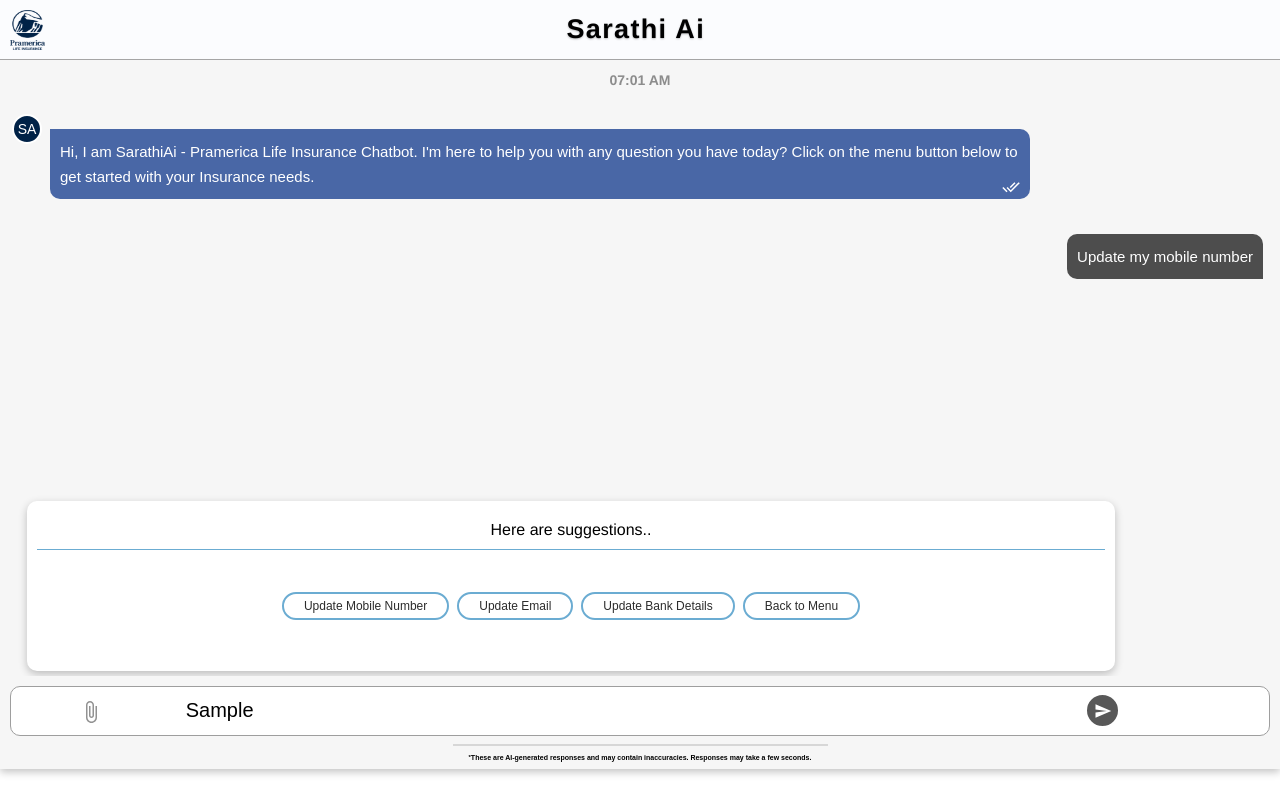
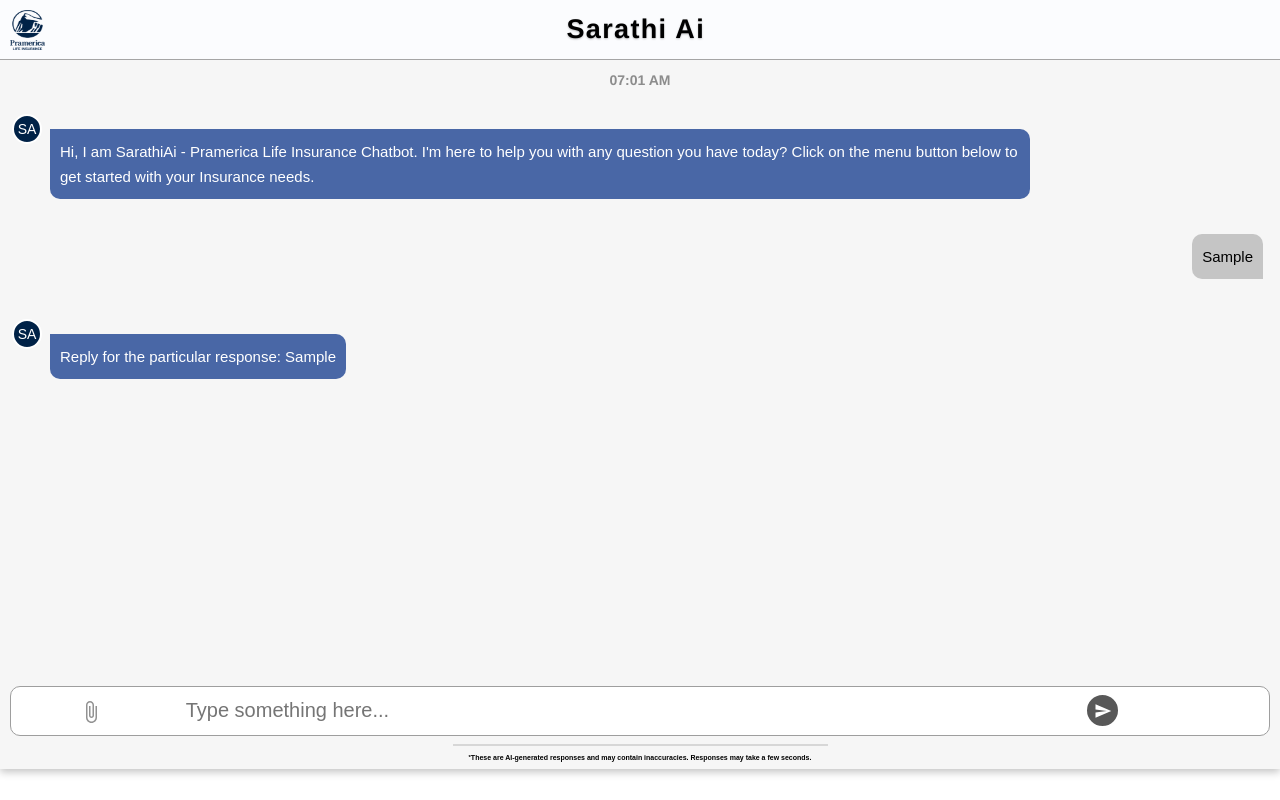
Before and after one commit to Abhinav-Desh/SarathiUI, a React (Create React App) app in the folder sarathiui/: page / in a window 1280 px wide. Both pictures are taken after typing "Sample" into the empty fields and a click on the button 1102 px from the left and 710 px from the top of the page. Built offline with nearby package versions, Linux system fonts and the light colour scheme.

Commit message:
add dynamic data

```diff
--- a/sarathiui/src/App.css
+++ b/sarathiui/src/App.css
@@ -208,8 +208,8 @@
   display: flex;
   animation-duration: 0.7s !important;
   flex-direction: column;
-  position: absolute;
-  bottom: 5px;
+  position: fixed;
+  top: 60%;
   z-index: 9;
   /* gap: 8px; */
   height: 170px;
@@ -372,10 +372,10 @@
   max-width: 78%;
   padding: 10px;
   /* background-color: #c8c6c6 ; */
-  background-color: #4d4d4d;
+  background-color: #c5c5c5;
   font-family: helvetica;
   /* color: black; */
-  color: white;
+  color: black;
   position: relative;
   /* margin-top: 20px; */
   font-size: 15px;
--- a/sarathiui/src/App.js
+++ b/sarathiui/src/App.js
@@ -8,6 +8,9 @@
 
 function App() {
   const [showIntro,setShowIntro] = useState(true);
+  const [userMessage,setUserMessage] = useState('');
+  const [messages, setMessages] = useState([]);
+  const [toggleSuggestion,setToggleSuggestion] = useState(true);
   useEffect(()=>{
     const timer = setTimeout(()=>setShowIntro(false),2000);
     return ()=>clearTimeout(timer);
@@ -18,8 +21,8 @@
    (
     <>
       <Header />
-      <MainContent />
-      <Footer />
+      <MainContent messages={messages} setMessages= {setMessages} userMessage={userMessage} setUserMessage={setUserMessage} toggleSuggestion={toggleSuggestion} setToggleSuggestion={setToggleSuggestion} />
+      <Footer messages={messages} setMessages={setMessages} userMessage = {userMessage} setUserMessage ={setUserMessage} toggleSuggestion={toggleSuggestion} setToggleSuggestion={setToggleSuggestion}/>
     </>
   )}
     </div>
--- a/sarathiui/src/components/Footer.tsx
+++ b/sarathiui/src/components/Footer.tsx
@@ -2,17 +2,38 @@
 import SendIcon from '@mui/icons-material/Send';
 import AttachFileIcon from '@mui/icons-material/AttachFile';
 
-const Footer = () => {
+interface FooterProps {
+  messages: {  text: string; sender: string; }[];
+  setMessages: React.Dispatch<React.SetStateAction<{ text: string; sender: string; }[]>>;
+  userMessage: string;
+  setUserMessage: React.Dispatch<React.SetStateAction<string>>;
+  toggleSuggestion:boolean;
+  setToggleSuggestion: React.Dispatch<React.SetStateAction<boolean>>;
+}
+
+const Footer: React.FC<FooterProps> = ({ messages, setMessages, userMessage, setUserMessage,toggleSuggestion,setToggleSuggestion }) => {
+
   const handleForm = (e: React.FormEvent) => {
     e.preventDefault();
 
+    if (userMessage.trim()) {
+      setMessages([...messages, {sender: 'user', text:userMessage}]);
+      setMessages((prev)=> [...prev, {sender: 'bot', text:"Reply for the particular response: "+ userMessage}]);
+
+      setToggleSuggestion(false);
+      setUserMessage('');
+    }
     console.log('Form submitted');
+    console.log(userMessage);
+  };
+
+  const typing = (e: React.ChangeEvent<HTMLInputElement>) => {
+    setUserMessage(e.target.value);
   };
 
   return (
     <div className="footer-container">
       <div className="footer-content">
-
         <form onSubmit={handleForm} className="footer-form">
           <div className="something-type">
             <div className="attach-file">
@@ -22,15 +43,17 @@
               type="text"
               placeholder="Type something here..."
               className="text-something"
+              value={userMessage}
+              onChange={typing}
             />
           </div>
           {/* Added type="submit" to button */}
           <button type="submit" className="send">
-            <SendIcon style={{ color: 'white',fontSize:'18px' }} />
+            <SendIcon style={{ color: 'white', fontSize: '18px' }} />
           </button>
         </form>
         <div className="footer-text">
-          <sup>*</sup>These are AI-generated responses and may contain inaccuracies. Responses may take a few seconds.
+          <sup>*</sup> These are AI-generated responses and may contain inaccuracies. Responses may take a few seconds.
         </div>
       </div>
     </div>
--- a/sarathiui/src/components/MainContent.tsx
+++ b/sarathiui/src/components/MainContent.tsx
@@ -1,13 +1,21 @@
-import React, { useState, useEffect } from 'react';
-import DoneAllIcon from '@mui/icons-material/DoneAll';
+import React, { useState, useEffect, ReactEventHandler } from 'react';
+// import DoneAllIcon from '@mui/icons-material/DoneAll';
 const suggestion = [
   { name: 'Update Mobile Number' },
   { name: 'Update Email' },
   { name: 'Update Bank Details' },
   { name: 'Back to Menu' },
 ];
+interface MainContentProps {
+  messages: {  text: string; sender: string; }[];
+  setMessages: React.Dispatch<React.SetStateAction<{ text: string; sender: string; }[]>>;
+  userMessage: string;
+  setUserMessage: React.Dispatch<React.SetStateAction<string>>;
+  toggleSuggestion:boolean;
+  setToggleSuggestion: React.Dispatch<React.SetStateAction<boolean>>;
+}
 
-const MainContent = () => {
+const MainContent: React.FC<MainContentProps> = ({ messages, setMessages, userMessage, setUserMessage,toggleSuggestion,setToggleSuggestion}) => {
   // Initialize the state for storing the formatted time
   const [initialTime, setInitialTime] = useState<string>('');
 
@@ -28,6 +36,11 @@
     setInitialTime(formattedPresentTime);
   }, []);
 
+  const suggestiontype = (e:any)=>{
+    console.log(e);
+    setMessages([...messages,{sender: 'user', text:e}]);
+    setToggleSuggestion(false);
+  }
   return (
     <div className="mainContent-container">
       <div className="mainContent-content">
@@ -39,7 +52,7 @@
           <div className="sender-logo">SA</div>
 
           <div className="sender-message">
-            <div className='tick-icon'><DoneAllIcon style={{fontSize:'18px'}}/></div>
+            {/* <div className='tick-icon'><DoneAllIcon style={{fontSize:'18px'}}/></div> */}
             <div className="sender-text" style={{ lineHeight: '25px' }}>
               Hi, I am SarathiAi - Pramerica Life Insurance Chatbot. I'm here to help you with any question you have today? Click on the menu button below to get started with your Insurance needs.
             </div>
@@ -47,28 +60,45 @@
           </div>
         </div>
 
-        <div className="suggestions animate__animated animate__fadeInUp">
+       {toggleSuggestion && (<div className="suggestions animate__animated animate__fadeInUp">
           <div className="suggestions-heading">Here are suggestions..</div>
           <div className="suggestion-content">
             {suggestion.map((ele, index) => (
               <div key={index} className={`suggestion-content-${index + 1}`}>
                 {/* <div className="mobile-view"></div> */}
-                <div className="">{ele.name}</div>
+                <div className="" onClick={(e)=>{suggestiontype(ele.name)}}>{ele.name}</div>
               </div>
             ))}
           </div>
-        </div>
+        </div>)}
 
         {/* user-content */}
-        <div className="user-content">
+        {messages.map((element,index)=>(
+          element.sender === 'bot' ?
+          <div className="sender-content">
+          <div className="sender-logo">SA</div>
+
+          <div className="sender-message">
+            {/* <div className='tick-icon'><DoneAllIcon style={{fontSize:'18px'}}/></div> */}
+            <div className="sender-text" style={{ lineHeight: '25px' }}>
+              {element.text}
+            </div>
+            <div className="sender-timing"></div>
+          </div>
+        </div>:
+        (
+          <div key={index} className="user-content">
           <div className="user-message">
             {/* <div className="user-name">YOU</div> */}
             <div className="user-text" style={{ lineHeight: '25px' }}>
-              Update my mobile number
+              {element.text}
             </div>
           </div>
           {/* <div className="user-logo">Y</div> */}
         </div>
+        )
+        ))}
+
       </div>
     </div>
   );
```
